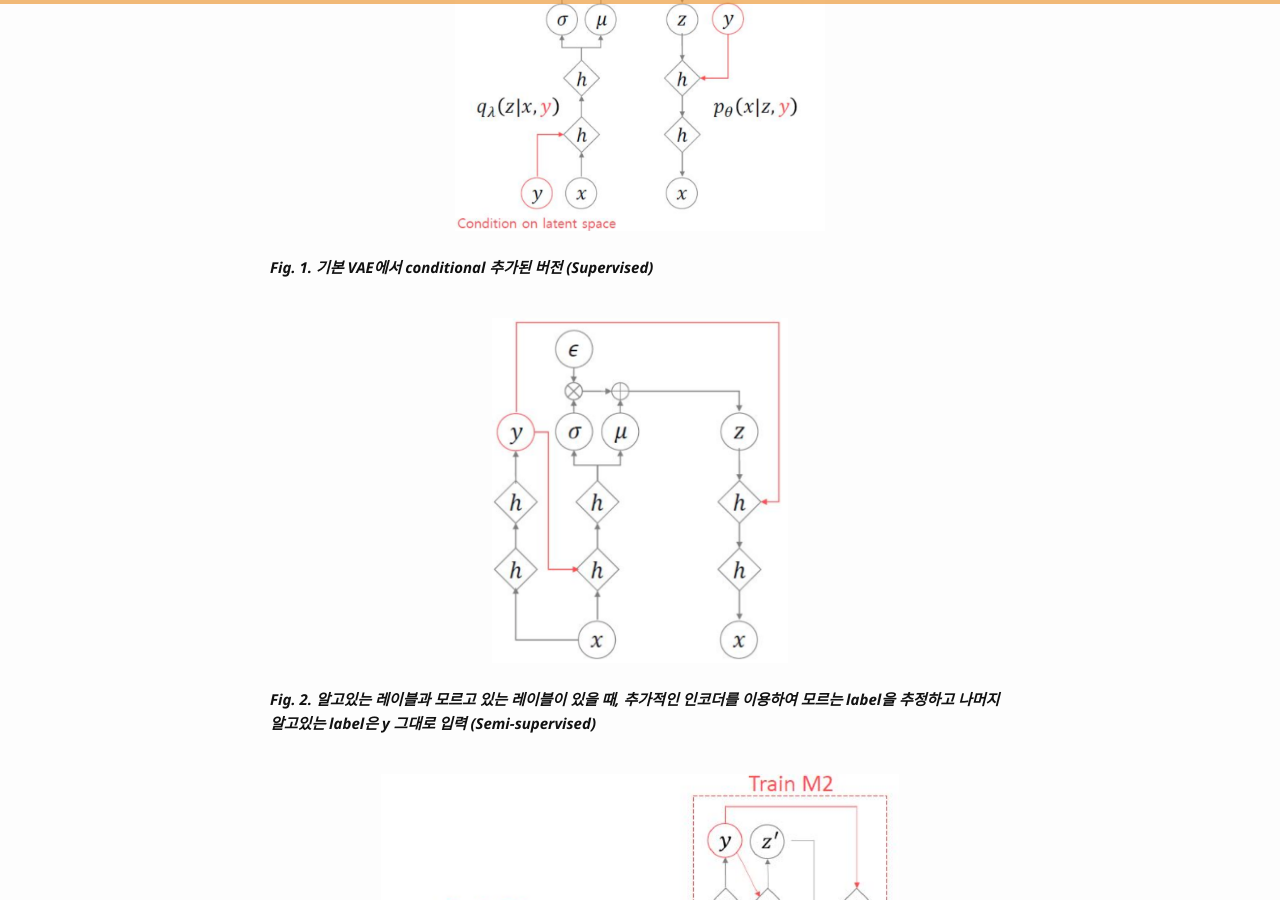
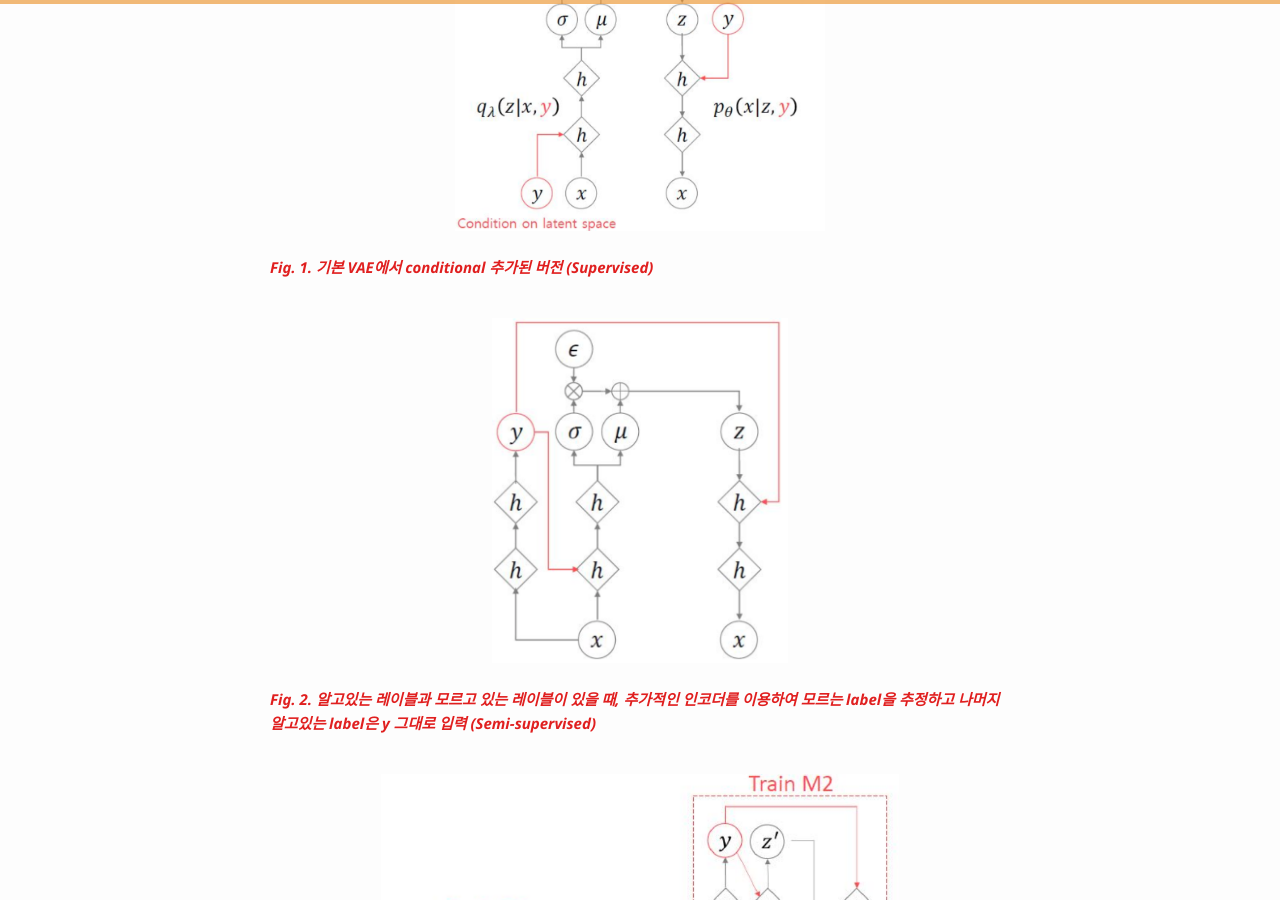
Before and after one commit to bismex/bismex.github.io, a Jekyll site: the page built from _posts/2019-05-26-CVAE.md, in a window 1280 px wide and 900 px high, scrolled down 882 px. Built offline with Jekyll 4.4.1, drawn with Linux system fonts in a browser that asks for light colours.

Commit message:
Update 2019-05-26-CVAE.md

```diff
--- a/_posts/2019-05-26-CVAE.md
+++ b/_posts/2019-05-26-CVAE.md
@@ -34,19 +34,19 @@
 ![picture]({{ '/assets/images/CVAE01.png' | relative_url }})
 {: style="width: 50%;" class="center"}
 <br/>
-***Fig. 1. 기본 VAE에서 conditional 추가된 버전 (Supervised)***
+<span style="color: #e01f1f;">***Fig. 1. 기본 VAE에서 conditional 추가된 버전 (Supervised)***</span>
 
 <br/>
 ![picture]({{ '/assets/images/CVAE02.png' | relative_url }})
 {: style="width: 40%;" class="center"}
 <br/>
-***Fig. 2. 알고있는 레이블과 모르고 있는 레이블이 있을 때, 추가적인 인코더를 이용하여 모르는 label을 추정하고 나머지 알고있는 label은 y 그대로 입력 (Semi-supervised)***
+<span style="color: #e01f1f;">***Fig. 2. 알고있는 레이블과 모르고 있는 레이블이 있을 때, 추가적인 인코더를 이용하여 모르는 label을 추정하고 나머지 알고있는 label은 y 그대로 입력 (Semi-supervised)***</span>
 
 <br/>
 ![picture]({{ '/assets/images/CVAE03.png' | relative_url }})
 {: style="width: 70%;" class="center"}
 <br/>
-***Fig. 3. 기본 VAE를 학습한 이유에 추가적인 인코더 디코더로 레이블 추가 학습***
+<span style="color: #e01f1f;">***Fig. 3. 기본 VAE를 학습한 이유에 추가적인 인코더 디코더로 레이블 추가 학습***</span>
 
 
 
```
